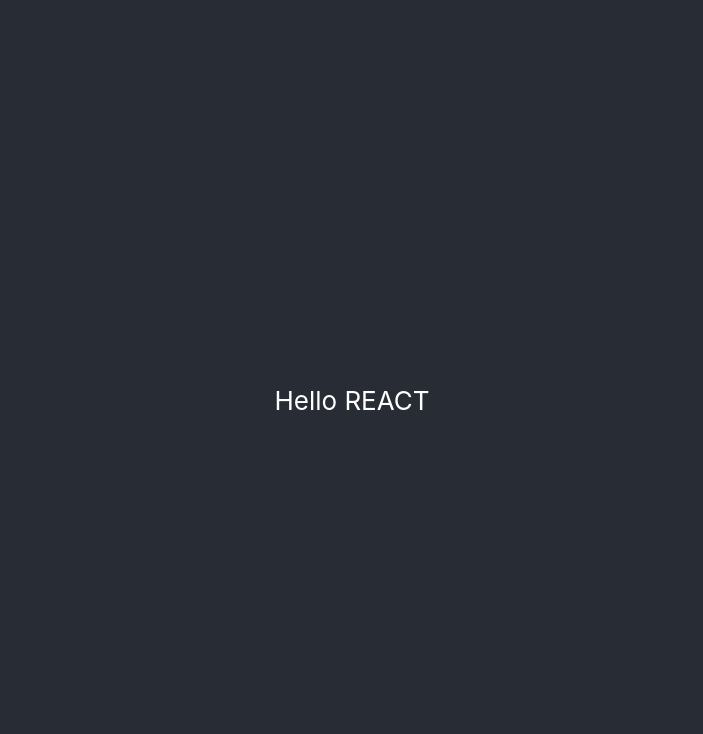
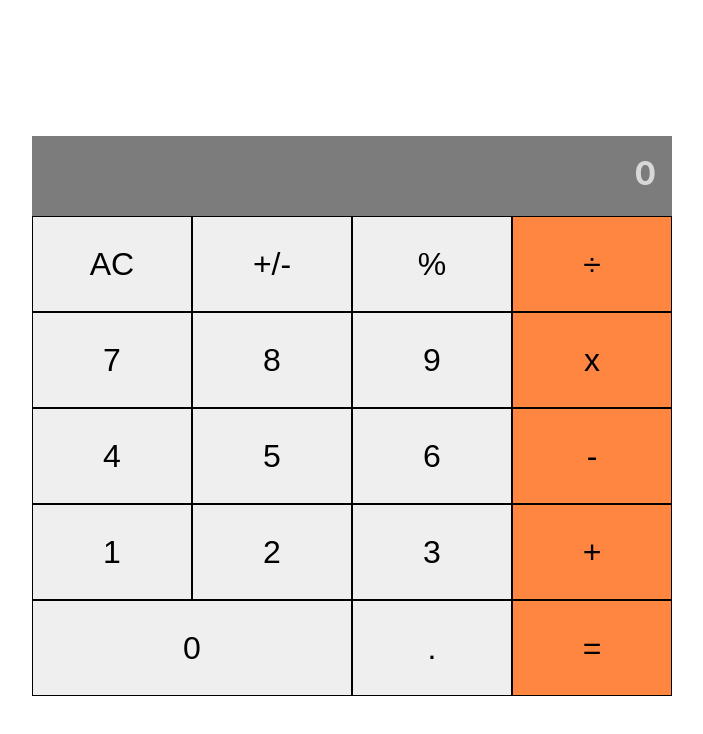
Before and after one commit to Sammy3000/Math-Magicians, a React (Create React App) app: page / in a window 1280 px wide. Shown: the top 734 px of the page, without its empty margins (288-991 px from the left). Built offline with nearby package versions, Linux system fonts and the light colour scheme.

Commit message:
create calculator component and a card wrapper component and style them

```diff
--- a/src/App.js
+++ b/src/App.js
@@ -1,13 +1,10 @@
+/* eslint-disable */
 import "./App.css";
+import Calc from "./components/calculator";
 
 function App() {
-  return (
-    <div className="App">
-      <header className="App-header">
-        <p>Hello REACT</p>
-      </header>
-    </div>
-  );
+  return <Calc></Calc>;
 }
 
 export default App;
+/* eslint-enable */
--- /dev/null
+++ b/src/components/calculator.css
@@ -0,0 +1,49 @@
+* {
+  margin: 0;
+  padding: 0;
+  box-sizing: border-box;
+}
+body {
+  background: #fff;
+}
+.container-grid {
+  display: grid;
+  grid-template-columns: repeat(4, 10rem);
+  margin-top: 2rem;
+  grid-template-rows: minmax(5rem, auto) repeat(5, 6rem);
+}
+.span-two {
+  grid-column: span 2;
+}
+.output {
+  grid-column: span 4;
+  background-color: rgb(39, 37, 37, 0.6);
+  display: flex;
+  flex-direction: column;
+  align-items: flex-end;
+  justify-content: space-around;
+  padding: 1rem;
+  word-wrap: break-word;
+  word-break: break-all;
+}
+
+.previousOperand {
+  color: rgb(255, 255, 255, 0.7);
+  font-size: 2rem;
+  font-weight: 700;
+}
+.currentOperand {
+  color: white;
+  font-size: 2.5rem;
+  font-weight: 700;
+}
+button {
+  color: lightgray;
+  color: black;
+  font-size: 2rem;
+  font-weight: 500;
+  border: 1px solid black;
+}
+.operand {
+  background-color: rgb(255, 94, 0, 0.75);
+}
--- /dev/null
+++ b/src/components/calculator.js
@@ -0,0 +1,36 @@
+/* eslint-disable */
+import "./calculator.css";
+import Card from "./card";
+const Calculator = () => {
+  return (
+    <Card>
+      <div className="container-grid">
+        <div className="output">
+          <div className="previousOperand">0</div>
+          <div className="currentOperand"></div>
+        </div>
+        <button>AC</button>
+        <button>+/-</button>
+        <button>%</button>
+        <button className="operand">÷</button>
+        <button>7</button>
+        <button>8</button>
+        <button>9</button>
+        <button className="operand">x</button>
+        <button>4</button>
+        <button>5</button>
+        <button>6</button>
+        <button className="operand">-</button>
+        <button>1</button>
+        <button>2</button>
+        <button>3</button>
+        <button className="operand">+</button>
+        <button className="span-two">0</button>
+        <button>.</button>
+        <button className="operand">=</button>
+      </div>
+    </Card>
+  );
+};
+
+export default Calculator;
--- /dev/null
+++ b/src/components/card.css
@@ -0,0 +1,7 @@
+.container-cover {
+  display: flex;
+  flex-direction: column;
+  align-items: center;
+  justify-content: center;
+  height: 100vh;
+}
--- /dev/null
+++ b/src/components/card.js
@@ -0,0 +1,7 @@
+/* eslint-disable */
+import "./card.css";
+const containerCover = (prop) => {
+  const cover = "container-cover " + prop.className;
+  return <div className={cover}>{prop.children}</div>;
+};
+export default containerCover;
```
